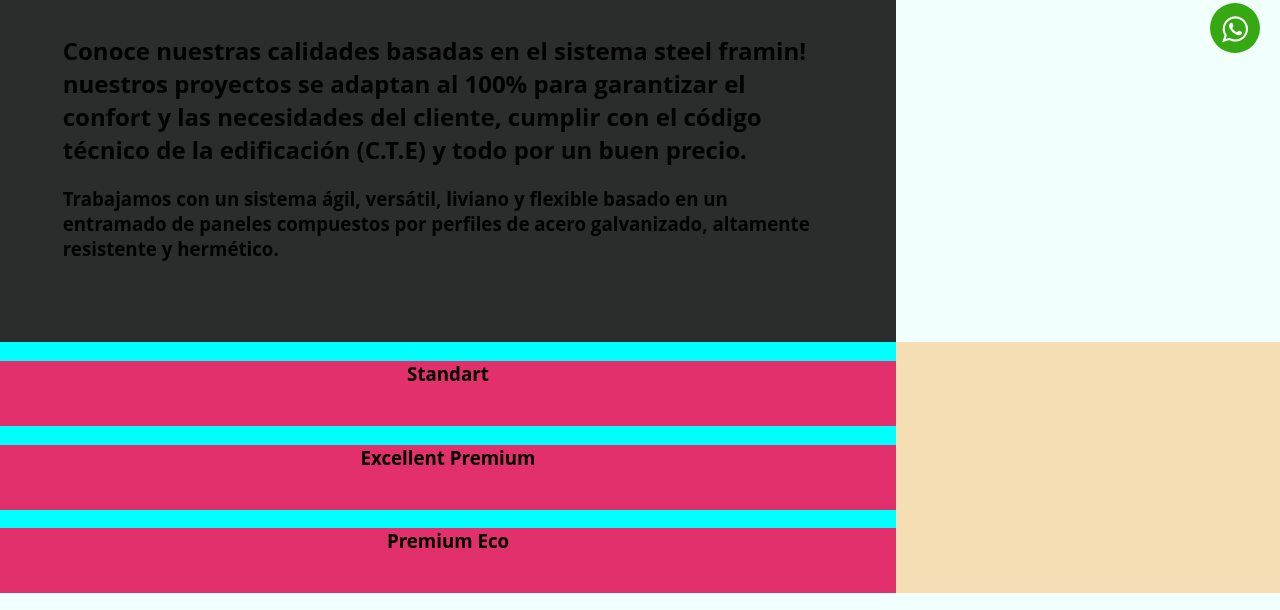
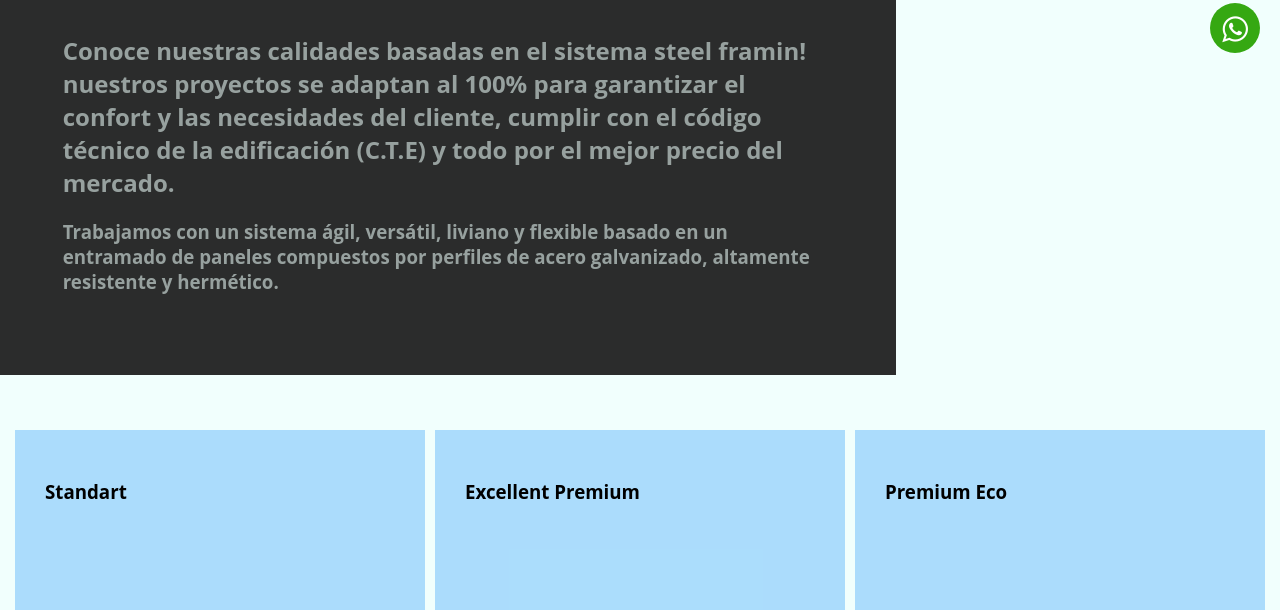
Before and after one commit to ikaro2605/TechnoBuilders, a plain HTML site: page index.html in a window 1280 px wide. Shown: the part 722-1332 px from the top of the page. Drawn offline with Linux system fonts and the light colour scheme.

Commit message:
quality corrected / start of about us

```diff
--- a/index.html
+++ b/index.html
@@ -80,7 +80,7 @@
 
             <div id="intro-qualities-box">
                 <div id="intro-qualities">
-                    <h2>Conoce nuestras calidades basadas en el sistema steel framin! nuestros proyectos se adaptan al 100% para garantizar el confort y las necesidades del cliente, cumplir con el código técnico de la edificación (C.T.E) y todo por un buen precio.</h2>
+                    <h2>Conoce nuestras calidades basadas en el sistema steel framin! nuestros proyectos se adaptan al 100% para garantizar el confort y las necesidades del cliente, cumplir con el código técnico de la edificación (C.T.E) y todo por el mejor precio del mercado.</h2>
                     <h3>Trabajamos con un sistema ágil, versátil, liviano y flexible basado en un entramado de paneles compuestos por perfiles de acero galvanizado, altamente resistente y hermético.</h3>
                 </div>
             </div>
@@ -123,7 +123,7 @@
 
         </section>
 
-        <section id="services">
+        <!-- <section id="services">
 
             <div>
                 <h2>SERVICIOS</h2>
@@ -146,7 +146,7 @@
 
                 <div>piso flotante</div>
 
-                <!-- start of content reforms -->
+                start of content reform
 
                 <div class="reforms">
 
@@ -158,7 +158,7 @@
 
             </div>
 
-        </section>
+        </section> -->
 
         <section id="about-us">
 
--- a/style.css
+++ b/style.css
@@ -180,26 +180,35 @@ a{
 
 #intro-qualities{
     background: #2b2c2c;
+    color: #97a19f;
     font-size: 1rem;
     padding: 7%;
 }
 
 #qualities{
-    background: wheat;
     height: auto;
     margin: 0px;
-    /* padding-left: 23.33%; */
 }
 
 .container-calidades{
-    background-color: aqua;
-    display: inline-block; width: 70%;
+    display: flex;
+    flex-wrap: nowrap;
+    justify-content: space-around;
+    box-sizing: border-box;
+    margin-top: 40px;
+    padding: 10px;
 }
 
 .calidades-types{
-    background-color: #E1306C;
-    text-align: center;
-    height: 65px;
+    background-color: #5fb7fa7a;
+    width: 400px;
+    height: 75vh;
+    margin: 5px;
+    padding: 30px;
+}
+
+.column-inner{
+    width: 100%;
 }
 
 
@@ -226,18 +235,15 @@ a{
 }
 
 .getintouch-email{
-    /* float: right; */
     max-width: 330px;
     max-height: 200px;
     width: 430px;
-    /* height: 00px; */
     padding: 20px;
     margin: auto;
 }
 
 input, select{
     background-color: #3a4141cd;
-    color: #f1fffd;
     color: #5fb7fa;
     box-sizing: border-box;
     border: none;
```
